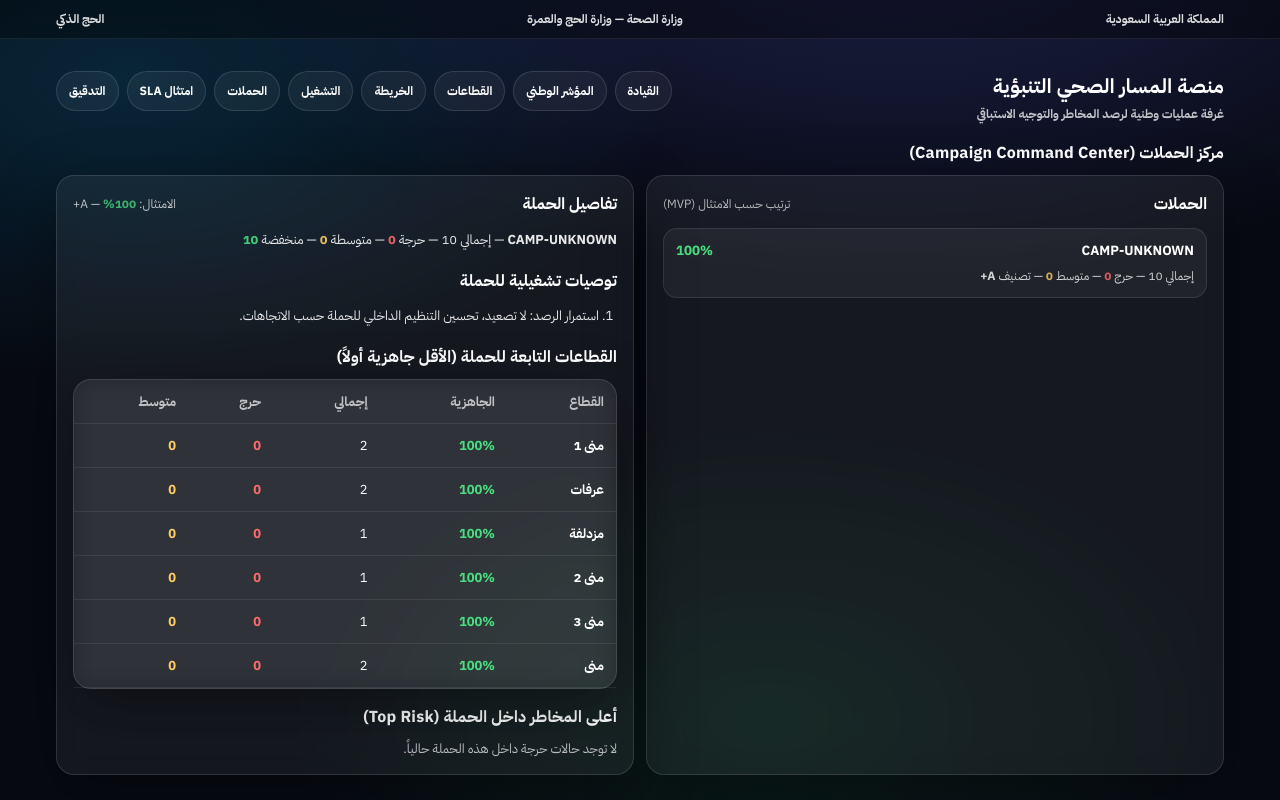
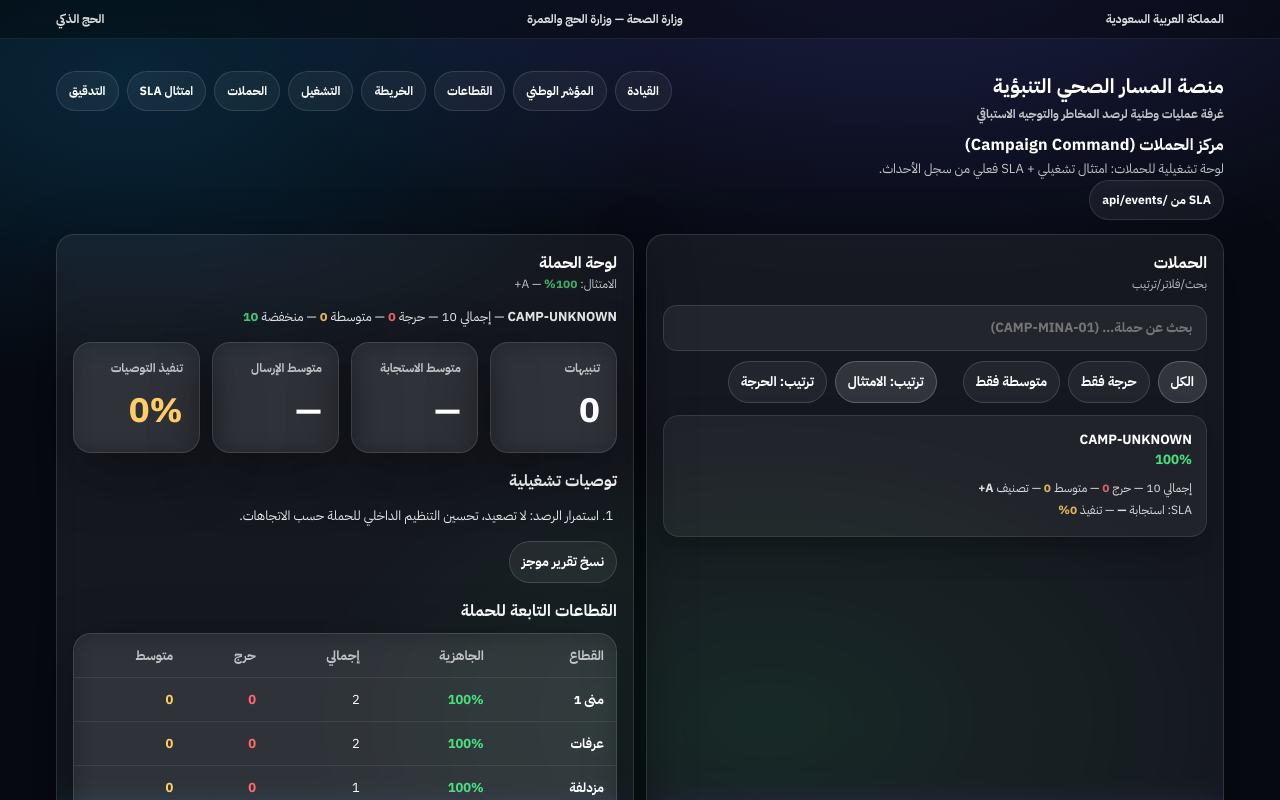
Before and after one commit to jkg9rmd8td-blip/hajj-health-monitoring, a Next.js app: page /campaigns in a window 1280 px wide. Shown: the top 800 px of the page. Built offline with nearby package versions, Linux system fonts and the light colour scheme; no server answers.

Commit message:
Update page.js

```diff
--- a/app/campaigns/page.js
+++ b/app/campaigns/page.js
@@ -8,7 +8,6 @@ function normalizeRiskArabic(v) {
   if (x.includes("متوسط")) return "medium"
   return "low"
 }
-
 function readinessIndex(total, critical, medium) {
   if (!total) return 100
   const c = (critical / total) * 100
@@ -16,7 +15,6 @@ function readinessIndex(total, critical, medium) {
   let score = 100 - Math.round(c * 1.25) - Math.round(m * 0.55)
   return Math.max(0, Math.min(100, score))
 }
-
 function grade(score) {
   if (score >= 90) return "A+"
   if (score >= 80) return "A"
@@ -24,20 +22,65 @@ function grade(score) {
   if (score >= 55) return "C"
   return "D"
 }
+function mins(a, b) {
+  const x = new Date(a).getTime()
+  const y = new Date(b).getTime()
+  if (!isFinite(x) || !isFinite(y)) return null
+  return Math.max(0, Math.round((y - x) / 60000))
+}
+function calcSLA(events, campaignId) {
+  const ev = (events || []).filter(e => String(e.campaign_id ?? "") === String(campaignId))
+  const raised = ev.filter(e => e.type === "ALERT_RAISED")
+  const ack = ev.filter(e => e.type === "ALERT_ACK")
+  const dispatch = ev.filter(e => e.type === "DISPATCH")
+  const closed = ev.filter(e => e.type === "CASE_CLOSED")
+  const rec = ev.filter(e => e.type === "RECOMMENDATION_SENT")
 
-function riskLabel(r) {
-  return r === "critical" ? "حرج" : r === "medium" ? "متوسط" : "منخفض"
+  const responseTimes = []
+  const dispatchTimes = []
+  const closeTimes = []
+
+  for (const r of raised) {
+    const a = ack.find(x => x.pilgrim_id === r.pilgrim_id && x.sector === r.sector && new Date(x.ts) >= new Date(r.ts))
+    const d = dispatch.find(x => x.pilgrim_id === r.pilgrim_id && x.sector === r.sector && new Date(x.ts) >= new Date(r.ts))
+    const c = closed.find(x => x.pilgrim_id === r.pilgrim_id && x.sector === r.sector && new Date(x.ts) >= new Date(r.ts))
+    if (a) responseTimes.push(mins(r.ts, a.ts))
+    if (d) dispatchTimes.push(mins(r.ts, d.ts))
+    if (c) closeTimes.push(mins(r.ts, c.ts))
+  }
+
+  const avg = (xs) => xs.length ? Math.round(xs.reduce((s, v) => s + (v ?? 0), 0) / xs.length) : null
+
+  let recAck = 0
+  for (const rr of rec) {
+    const a = ack.find(x => x.pilgrim_id === rr.pilgrim_id && x.sector === rr.sector && new Date(x.ts) >= new Date(rr.ts))
+    if (a) recAck++
+  }
+  const recExec = rec.length ? Math.round((recAck / rec.length) * 100) : 0
+
+  return { alerts: raised.length, responseMin: avg(responseTimes), dispatchMin: avg(dispatchTimes), closeMin: avg(closeTimes), recExec }
 }
 
 export default function Campaigns() {
   const [data, setData] = useState([])
+  const [events, setEvents] = useState([])
   const [selected, setSelected] = useState(null)
- const [events, setEvents] = useState([])
+  const [q, setQ] = useState("")
+  const [riskFilter, setRiskFilter] = useState("all") // all | critical | medium
+  const [sortBy, setSortBy] = useState("compliance") // compliance | critical
+
   useEffect(() => {
     fetch("/api/pilgrims", { cache: "no-store" })
       .then(r => r.json())
       .then((rows) => setData(Array.isArray(rows) ? rows : []))
       .catch(() => setData([]))
+  }, [])
+
+  useEffect(() => {
+    fetch("/api/events", { cache: "no-store" })
+      .then(r => r.json())
+      .then((rows) => setEvents(Array.isArray(rows) ? rows : []))
+      .catch(() => setEvents([]))
   }, [])
 
   const campaigns = useMemo(() => {
@@ -69,23 +112,38 @@ export default function Campaigns() {
 
     const arr = Array.from(map.values()).map(c => {
       const readiness = readinessIndex(c.total, c.critical, c.medium)
-      const compliance = readiness // في MVP: الامتثال التشغيلي = جاهزية (لاحقًا SLA من الأحداث)
+      const compliance = readiness
       const sectors = Array.from(c.sectors.values()).map(s => ({
         ...s,
         readiness: readinessIndex(s.total, s.critical, s.medium)
       })).sort((a, b) => a.readiness - b.readiness)
 
+      const sla = calcSLA(events, c.campaign_id)
+
       return {
         ...c,
-        readiness,
         compliance,
         grade: grade(compliance),
-        sectors
+        sectors,
+        sla
       }
     })
 
-    return arr.sort((a, b) => (a.compliance - b.compliance) || (b.critical - a.critical))
-  }, [data])
+    const filtered = arr.filter(c => {
+      const hit = String(c.campaign_id).toLowerCase().includes(q.trim().toLowerCase())
+      if (!hit) return false
+      if (riskFilter === "critical") return c.critical > 0
+      if (riskFilter === "medium") return c.medium > 0
+      return true
+    })
+
+    filtered.sort((a, b) => {
+      if (sortBy === "critical") return (b.critical - a.critical) || (a.compliance - b.compliance)
+      return (a.compliance - b.compliance) || (b.critical - a.critical)
+    })
+
+    return filtered
+  }, [data, events, q, riskFilter, sortBy])
 
   const current = selected
     ? campaigns.find(c => c.campaign_id === selected) ?? campaigns[0] ?? null
@@ -109,14 +167,41 @@ export default function Campaigns() {
 
   return (
     <main>
-      <div className="sectionTitle">مركز الحملات (Campaign Command Center)</div>
+      <div className="split" style={{ marginTop: 10 }}>
+        <div>
+          <div className="sectionTitle" style={{ margin: 0 }}>مركز الحملات (Campaign Command)</div>
+          <div style={{ opacity: .75, fontSize: 13, lineHeight: 1.8 }}>
+            لوحة تشغيلية للحملات: امتثال تشغيلي + SLA فعلي من سجل الأحداث.
+          </div>
+        </div>
+        <span className="badge">SLA من /api/events</span>
+      </div>
 
-      <div className="grid2">
-        {/* قائمة الحملات */}
+      <div className="grid2" style={{ marginTop: 14 }}>
         <div className="card">
-          <div style={{ display: "flex", justifyContent: "space-between", gap: 10, alignItems: "center" }}>
+          <div className="split">
             <div style={{ fontWeight: 900 }}>الحملات</div>
-            <div style={{ opacity: .7, fontSize: 12 }}>ترتيب حسب الامتثال (MVP)</div>
+            <div style={{ opacity: .7, fontSize: 12 }}>بحث/فلاتر/ترتيب</div>
+          </div>
+
+          <div style={{ marginTop: 12, display: "grid", gap: 10 }}>
+            <input
+              className="input"
+              value={q}
+              onChange={(e) => setQ(e.target.value)}
+              placeholder="بحث عن حملة… (CAMP-MINA-01)"
+            />
+
+            <div style={{ display: "flex", gap: 8, flexWrap: "wrap" }}>
+              <button className="btn" onClick={() => setRiskFilter("all")} aria-pressed={riskFilter === "all"}>الكل</button>
+              <button className="btn" onClick={() => setRiskFilter("critical")} aria-pressed={riskFilter === "critical"}>حرجة فقط</button>
+              <button className="btn" onClick={() => setRiskFilter("medium")} aria-pressed={riskFilter === "medium"}>متوسطة فقط</button>
+
+              <span style={{ width: 10 }} />
+
+              <button className="btn" onClick={() => setSortBy("compliance")} aria-pressed={sortBy === "compliance"}>ترتيب: الامتثال</button>
+              <button className="btn" onClick={() => setSortBy("critical")} aria-pressed={sortBy === "critical"}>ترتيب: الحرجة</button>
+            </div>
           </div>
 
           <div style={{ marginTop: 12, display: "grid", gap: 10 }}>
@@ -124,38 +209,31 @@ export default function Campaigns() {
               <button
                 key={i}
                 onClick={() => setSelected(c.campaign_id)}
-                style={{
-                  textAlign: "right",
-                  cursor: "pointer",
-                  background: "rgba(255,255,255,.05)",
-                  border: "1px solid rgba(255,255,255,.10)",
-                  borderRadius: 14,
-                  padding: 12,
-                  color: "white"
-                }}
+                className="tile"
+                style={{ textAlign: "right", cursor: "pointer", color: "white" }}
               >
-                <div style={{ display: "flex", justifyContent: "space-between", gap: 10, alignItems: "center" }}>
+                <div className="split">
                   <div style={{ fontWeight: 900 }}>{c.campaign_id}</div>
-                  <div style={{ fontWeight: 900 }} className={c.compliance < 70 ? "red" : c.compliance < 85 ? "amber" : "green"}>
+                  <div className={c.compliance < 70 ? "red" : c.compliance < 85 ? "amber" : "green"} style={{ fontWeight: 900 }}>
                     {c.compliance}%
                   </div>
                 </div>
-                <div style={{ marginTop: 6, opacity: .8, fontSize: 12 }}>
+                <div style={{ marginTop: 8, opacity: .85, fontSize: 12, lineHeight: 1.8 }}>
                   إجمالي {c.total} — حرج <b className="red">{c.critical}</b> — متوسط <b className="amber">{c.medium}</b> — تصنيف <b>{c.grade}</b>
+                  <br />
+                  SLA: استجابة <b>{c.sla?.responseMin == null ? "—" : `${c.sla.responseMin}د`}</b> — تنفيذ <b className={(c.sla?.recExec ?? 0) < 70 ? "amber" : "green"}>{c.sla?.recExec ?? 0}%</b>
                 </div>
               </button>
             ))}
-
             {campaigns.length === 0 && (
-              <div style={{ opacity: .6 }}>لا توجد بيانات حملات (أضف campaign_id في data.json).</div>
+              <div style={{ opacity: .7 }}>لا توجد بيانات حملات (أضف campaign_id في data.json).</div>
             )}
           </div>
         </div>
 
-        {/* تفاصيل الحملة */}
         <div className="card">
-          <div style={{ display: "flex", justifyContent: "space-between", gap: 10, alignItems: "center" }}>
-            <div style={{ fontWeight: 900 }}>تفاصيل الحملة</div>
+          <div className="split">
+            <div style={{ fontWeight: 900 }}>لوحة الحملة</div>
             {current && (
               <div style={{ opacity: .75, fontSize: 12 }}>
                 الامتثال: <b className={current.compliance < 70 ? "red" : current.compliance < 85 ? "amber" : "green"}>{current.compliance}%</b> — {current.grade}
@@ -171,12 +249,55 @@ export default function Campaigns() {
                 <b>{current.campaign_id}</b> — إجمالي {current.total} — حرجة <b className="red">{current.critical}</b> — متوسطة <b className="amber">{current.medium}</b> — منخفضة <b className="green">{current.low}</b>
               </div>
 
-              <div className="sectionTitle" style={{ marginTop: 16 }}>توصيات تشغيلية للحملة</div>
+              <div className="grid4" style={{ marginTop: 12 }}>
+                <div className="card">
+                  <div className="kpiLabel">تنبيهات</div>
+                  <div className="kpiValue">{current.sla?.alerts ?? 0}</div>
+                </div>
+                <div className="card">
+                  <div className="kpiLabel">متوسط الاستجابة</div>
+                  <div className="kpiValue">{current.sla?.responseMin == null ? "—" : `${current.sla.responseMin}د`}</div>
+                </div>
+                <div className="card">
+                  <div className="kpiLabel">متوسط الإرسال</div>
+                  <div className="kpiValue">{current.sla?.dispatchMin == null ? "—" : `${current.sla.dispatchMin}د`}</div>
+                </div>
+                <div className="card">
+                  <div className="kpiLabel">تنفيذ التوصيات</div>
+                  <div className={"kpiValue " + ((current.sla?.recExec ?? 0) < 70 ? "amber" : "green")}>
+                    {current.sla?.recExec ?? 0}%
+                  </div>
+                </div>
+              </div>
+
+              <div className="sectionTitle" style={{ marginTop: 16 }}>توصيات تشغيلية</div>
               <ol style={{ margin: 0, paddingRight: 18, opacity: .9, lineHeight: 2, fontSize: 13 }}>
                 {actions.map((x, i) => <li key={i}>{x}</li>)}
               </ol>
 
-              <div className="sectionTitle" style={{ marginTop: 16 }}>القطاعات التابعة للحملة (الأقل جاهزية أولاً)</div>
+              <button
+                className="btn"
+                style={{ marginTop: 12 }}
+                onClick={() => {
+                  const worst = current.sectors?.[0]
+                  const text =
+`تقرير موجز — مركز الحملات
+الحملة: ${current.campaign_id}
+الامتثال (تشغيلي): ${current.compliance}% — التصنيف: ${current.grade}
+إجمالي الحالات: ${current.total}
+حرجة: ${current.critical} | متوسطة: ${current.medium} | منخفضة: ${current.low}
+SLA: استجابة ${current.sla?.responseMin ?? "—"} د | إرسال ${current.sla?.dispatchMin ?? "—"} د | إغلاق ${current.sla?.closeMin ?? "—"} د | تنفيذ ${current.sla?.recExec ?? 0}%
+أخطر قطاع: ${worst ? `${worst.sector} (جاهزية ${worst.readiness}%)` : "—"}
+توصيات:
+- ${actions.join("\n- ")}`
+                  navigator.clipboard?.writeText(text)
+                  alert("تم نسخ التقرير ✅")
+                }}
+              >
+                نسخ تقرير موجز
+              </button>
+
+              <div className="sectionTitle" style={{ marginTop: 16 }}>القطاعات التابعة للحملة</div>
               <div className="card" style={{ padding: 0, marginTop: 10 }}>
                 <table className="table">
                   <thead>
@@ -189,7 +310,7 @@ export default function Campaigns() {
                     </tr>
                   </thead>
                   <tbody>
-                    {current.sectors.slice(0, 6).map((s, i) => {
+                    {current.sectors.slice(0, 8).map((s, i) => {
                       const cls = s.readiness < 70 ? "red" : s.readiness < 85 ? "amber" : "green"
                       return (
                         <tr key={i}>
@@ -201,38 +322,11 @@ export default function Campaigns() {
                         </tr>
                       )
                     })}
-
                     {current.sectors.length === 0 && (
                       <tr><td colSpan={5} style={{ textAlign: "center", opacity: .6, padding: 18 }}>لا توجد قطاعات.</td></tr>
                     )}
                   </tbody>
                 </table>
-              </div>
-
-              <div className="sectionTitle" style={{ marginTop: 16 }}>أعلى المخاطر داخل الحملة (Top Risk)</div>
-              <div style={{ display: "grid", gap: 10, marginTop: 10 }}>
-                {(current.sampleCritical.length ? current.sampleCritical : []).map((p, i) => (
-                  <div key={i} style={{
-                    background: "rgba(255,255,255,.05)",
-                    border: "1px solid rgba(255,255,255,.10)",
-                    borderRadius: 14,
-                    padding: 12
-                  }}>
-                    <div style={{ display: "flex", justifyContent: "space-between", gap: 10 }}>
-                      <div style={{ fontWeight: 900 }}>{p.name ?? p.id ?? "—"}</div>
-                      <div className="red" style={{ fontWeight: 900 }}>{riskLabel(normalizeRiskArabic(p.risk_level ?? p.risk))}</div>
-                    </div>
-                    <div style={{ opacity: .8, fontSize: 13, marginTop: 6 }}>
-                      {p.health_status ?? "—"} — عمر {p.age ?? "—"} — {p.clinic_location ?? "—"}
-                      {p.heartRate ? ` — نبض ${p.heartRate}` : ""}
-                      {p.temperature ? ` — حرارة ${p.temperature}` : ""}
-                    </div>
-                  </div>
-                ))}
-
-                {current.sampleCritical.length === 0 && (
-                  <div style={{ opacity: .7, fontSize: 13 }}>لا توجد حالات حرجة داخل هذه الحملة حالياً.</div>
-                )}
               </div>
             </>
           )}
```
